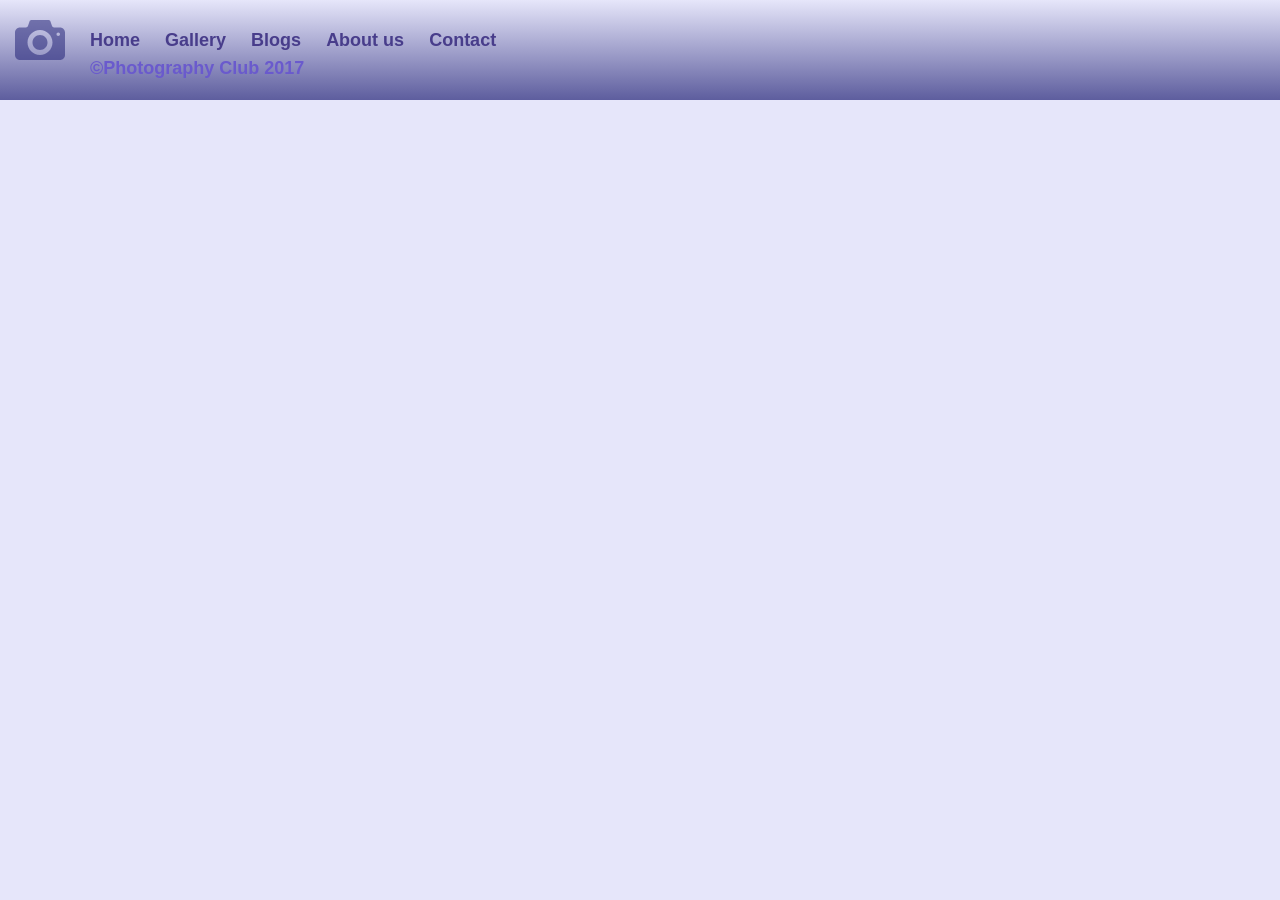
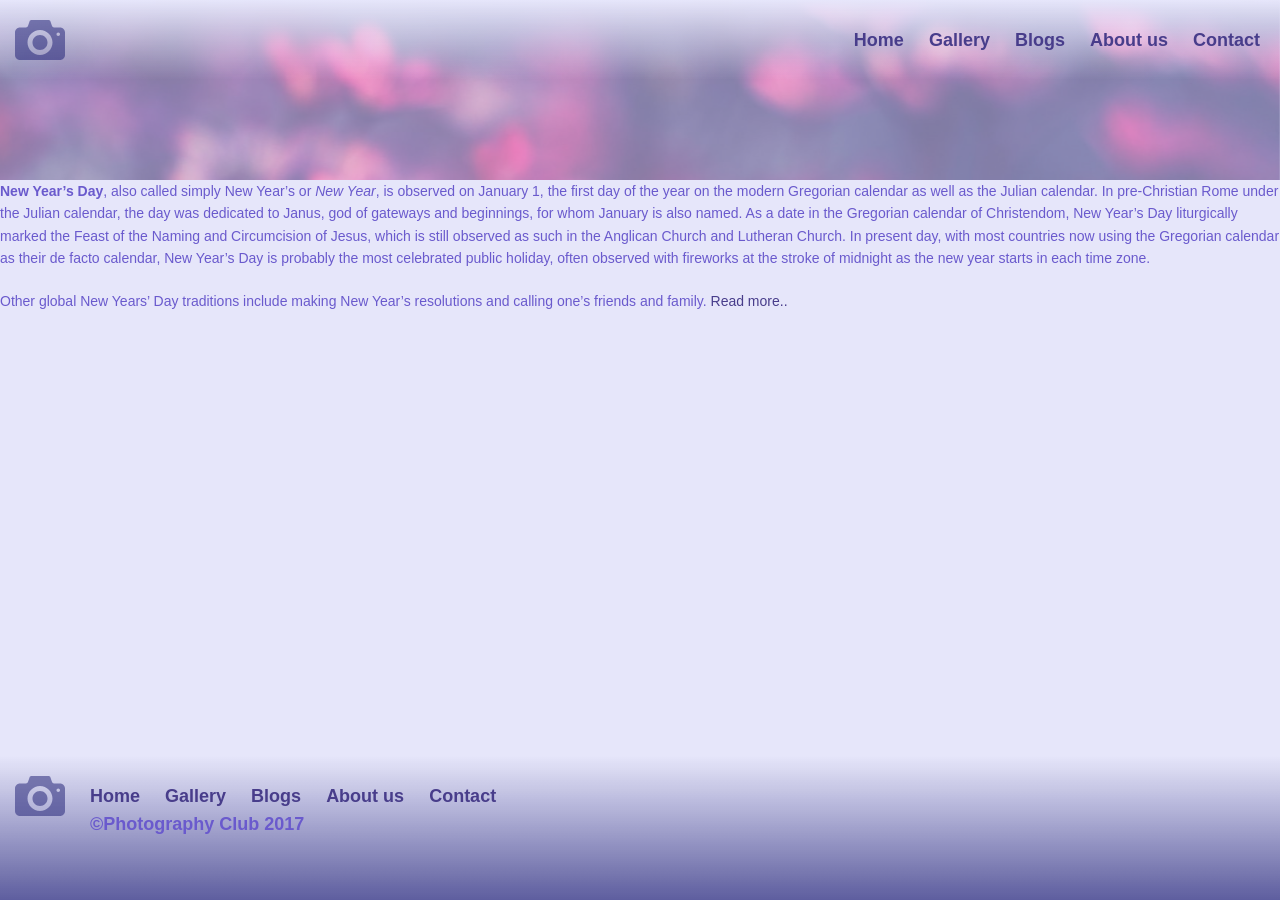
Before and after one commit to GaziTaufiqIslam/Photography-club, a Jekyll site: the page built from _posts/2011-12-31-new-years-eve-is-awesome.md, in a window 1280 px wide. Built offline with Jekyll 4.4.1, drawn with Linux system fonts in a browser that asks for light colours; our own code applies the rules of GitHub Pages for plain Markdown files.

Commit message:
blog pages styled

```diff
--- /dev/null
+++ b/_layouts/post.html
@@ -0,0 +1,27 @@
+<!DOCTYPE html>
+<html lang="en">
+<head>
+  <title>Photography Club</title>
+  <meta charset="utf-8">
+  <meta name="viewport" content="width=device-width, initial-scale=1">
+  <link rel="stylesheet" href="{{site.baseurl}}/css/main.css">
+  <script src="{{site.baseurl}}/js/jquery-2.1.1.min.js"></script>
+  <script src="{{site.baseurl}}/js/lightbox.min.js" type="text/javascript"></script>
+  <script src="{{site.baseurl}}/js/functions.js" type="text/javascript"></script>
+
+</head>
+<body style="height: 100vh;">
+
+<header>
+    {% include nav.html navclass='navpage' %}
+</header>
+{% include scroll-parallax.html %}
+  <div style="min-height: 64vh;">
+    {{content}}
+
+  </div>
+
+  <footer>{% include nav.html navclass='navbottom' %}
+</footer>
+</body>
+</html>
--- a/_posts/2011-12-31-new-years-eve-is-awesome.md
+++ b/_posts/2011-12-31-new-years-eve-is-awesome.md
@@ -0,0 +1,14 @@
+---
+layout: post
+title: New Years eve is so awesome
+author: Samuel Colorado
+description: Director of Photography, Photography-club
+face: 'newyear-face.jpg'
+thumbnail: 'newyear.jpg'
+---
+
+**New Year's Day**, also called simply New Year's or _New Year_, is observed on January 1, the first day of the year on the modern Gregorian calendar as well as the Julian calendar.
+ In pre-Christian Rome under the Julian calendar, the day was dedicated to Janus, god of gateways and beginnings, for whom January is also named. As a date in the Gregorian calendar of Christendom, New Year's Day liturgically marked the Feast of the Naming and Circumcision of Jesus, which is still observed as such in the Anglican Church and Lutheran Church. In present day, with most countries now using the Gregorian calendar as their de facto calendar, New Year's Day is probably the most celebrated public holiday, often observed with fireworks at the stroke of midnight as the new year starts in each time zone.
+
+  Other global New Years' Day traditions include making New Year's resolutions and calling one's friends and family.
+[Read more..](https://en.wikipedia.org/wiki/New_Year's_Day)
--- a/css/modules/_homeblogs.sass
+++ b/css/modules/_homeblogs.sass
@@ -46,17 +46,20 @@
         z-index: 1
         text-align: justify
         +position(relative)
-        p
+        h5
           font:
-            size: 14px
-        a
-          +position(absolute)
-          right: 5px
-          bottom: 5px
-          font:
-            size: 14px
-            weight: 600
-          background: $bg-color
-          padding: 10px 20px
-          line-height: 1
-          background: $bg-color
+            size: 24px
+          line-height: 1.2
+          color: $accent
+      a
+        +position(absolute)
+        right: 20px
+        bottom: 20px
+        font:
+          size: 14px
+          weight: 600
+        background: $bg-color
+        padding: 10px 20px
+        line-height: 1
+        background: $bg-color
+        z-index: 1
--- a/css/modules/_nav.sass
+++ b/css/modules/_nav.sass
@@ -31,7 +31,7 @@ nav
   +transition
   &.show
     transform: translateY(0%)
-.navgallery
+.navpage
   +position(fixed)
   background: linear-gradient( transparentize($bg-color, 0.0),transparentize(white, 1.0))
   z-index: 1
@@ -40,7 +40,7 @@ nav
 
 .navbottom
   background: linear-gradient(transparentize($bg-color, 0.4),transparentize($accent-color, 0.0) 150%)
-  height: 100px
+  height: 16vh
   bottom: 0px
   ul
     float: left
--- a/gallery.html
+++ b/gallery.html
@@ -3,7 +3,7 @@ layout: default
 ---
 <header>
 
-  {% include nav.html navclass='navgallery' %}
+  {% include nav.html navclass='navpage' %}
 </header>
 {% include scroll-parallax.html %}
 {% include full-gallery.html %}
```
Also changed, not shown: _includes/homeblogs.html (+9 -7 lines).
